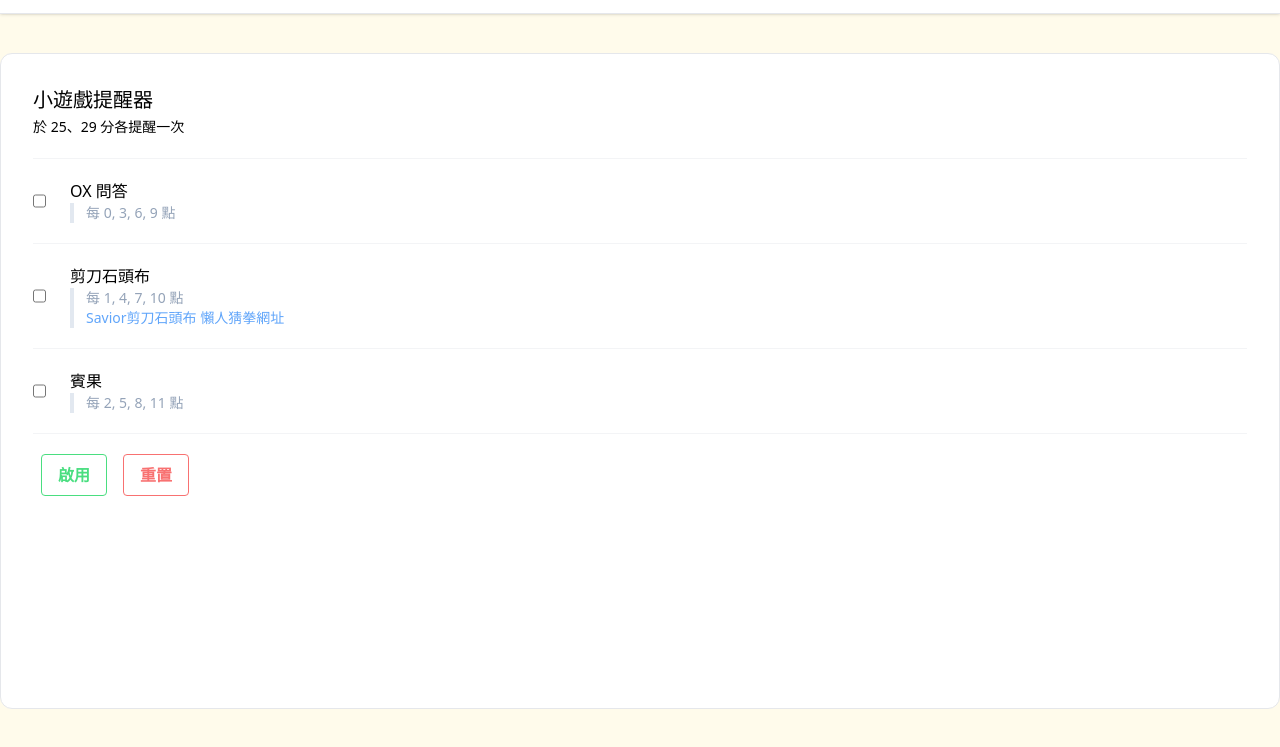
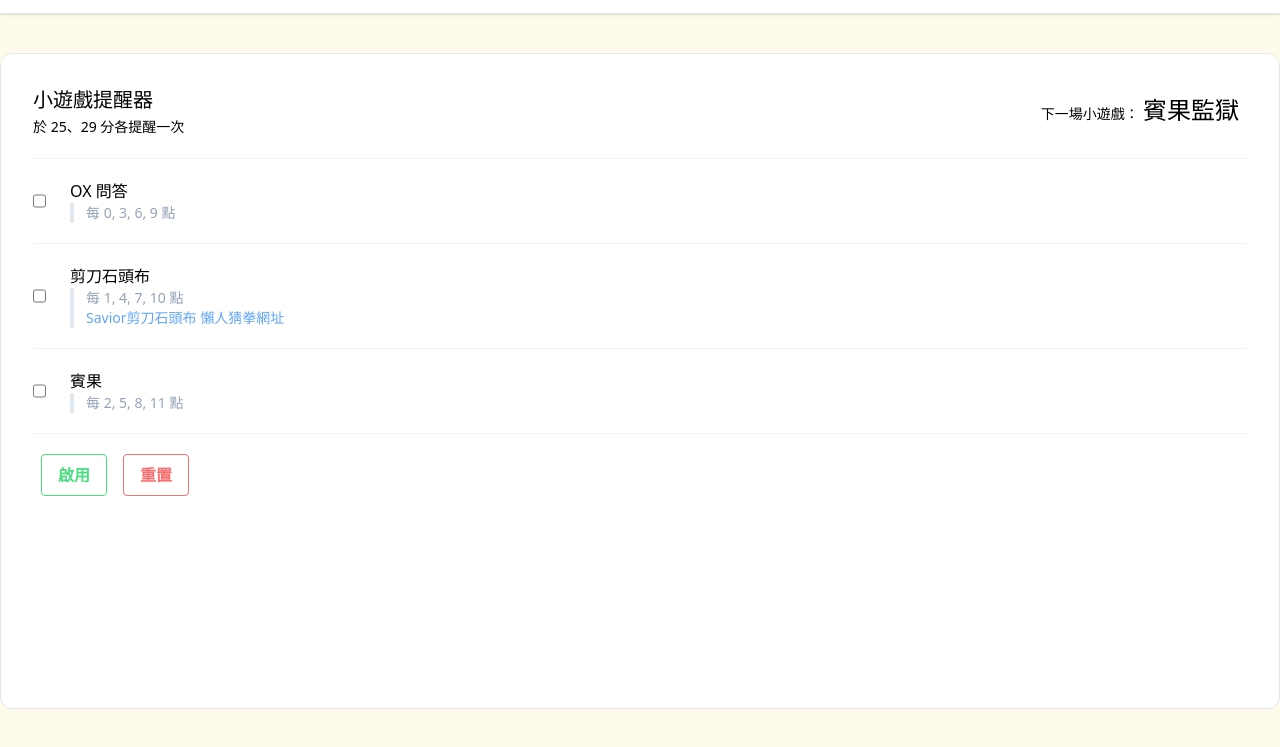
Before and after one commit to RvGIN/gamer-notify, a plain HTML site: page index.html in a window 1280 px wide. Shown: the part 51-798 px from the top of the page. Drawn offline with nearby package versions, Linux system fonts and the light colour scheme.

Commit message:
Add GameName Notify

```diff
--- a/index.html
+++ b/index.html
@@ -20,8 +20,16 @@
 
     <div class="bg-amber-50 h-screen w-full flex justify-center	pt-16">
         <div class="container bg-white border rounded-xl my-10 p-8">
-            <h2 class="text-xl font-normal">小遊戲提醒器</h2>
-            <span class="text-sm">於 25、29 分各提醒一次</span>
+            <div class="flex justify-between">
+                <div>
+                    <h2 class="text-xl font-normal">小遊戲提醒器</h2>
+                    <span class="text-sm">於 25、29 分各提醒一次</span>
+                </div>
+                <p class="p-2">
+                    <span class="text-sm">下一場小遊戲：</span>
+                    <span id="gameName" class="text-2xl"></span>
+                </p>
+            </div>
 
             <ul role="list" class="divide-y divide-gray-100">
                 <li class="mt-5"></li>
--- a/src/main.js
+++ b/src/main.js
@@ -17,6 +17,7 @@ function notify() {
     }
 
     interval = setInterval(function () {
+        setGameName()
         min = new Date().getMinutes()
         check = [ox, bingo, rockPaperScissors].filter(el => el.checked == true)
         if (check.length === 0) return
@@ -51,9 +52,28 @@ function reset() {
     console.log('Interval clear success!')
 }
 
+function getGameName(key) {
+    return {
+        'ox': 'OX 問答',
+        'rockPaperScissors': '剪刀石頭布',
+        'bingo': '賓果監獄'
+    }[key]
+}
+
+function setGameName() {
+    let [hour, min] = [new Date().getHours(), new Date().getMinutes()]
+    if(min > 30) hour += 1
+
+    let item = Object.keys(setting).find(key => setting[key].includes(hour % 12))
+    gameName.innerText = getGameName(item)
+}
+
 var interval;
 var setting = {
     'ox': [0, 3, 6, 9],
     'rockPaperScissors': [1, 4, 7, 10],
     'bingo': [2, 5, 8, 11]
 }
+
+setGameName()
+setInterval(setGameName, 60 * 1000)
```
